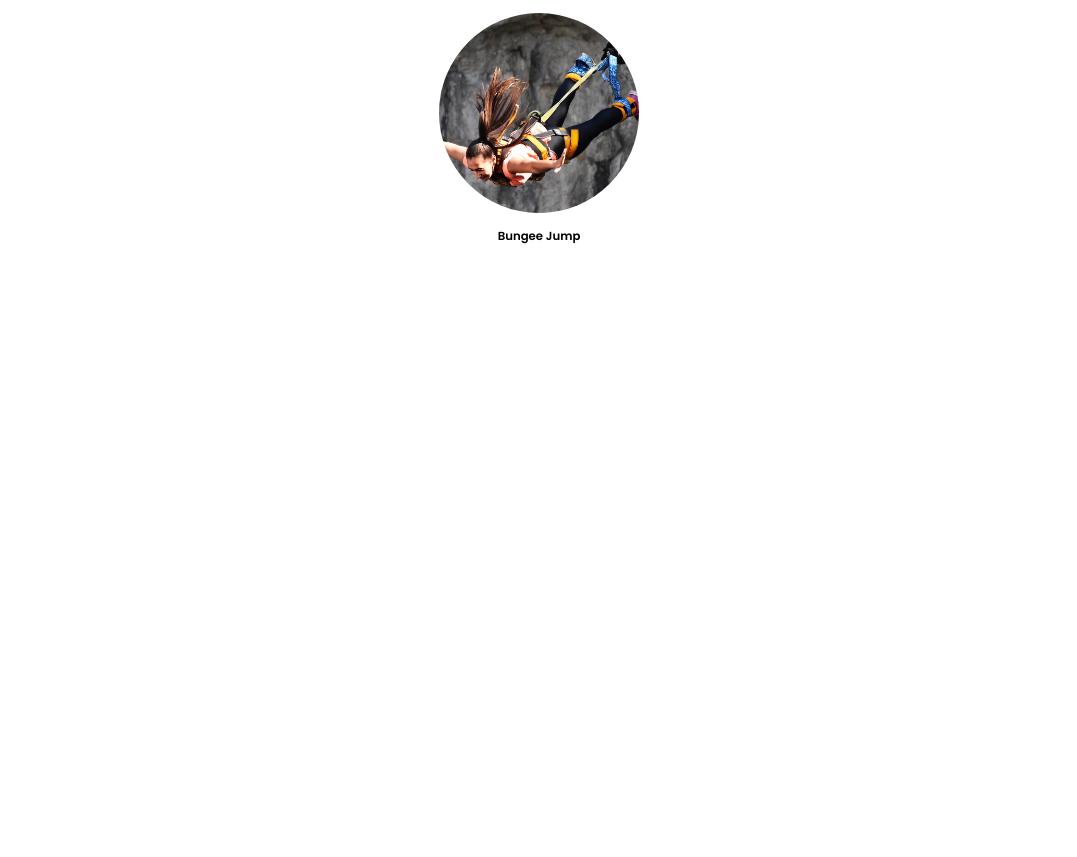
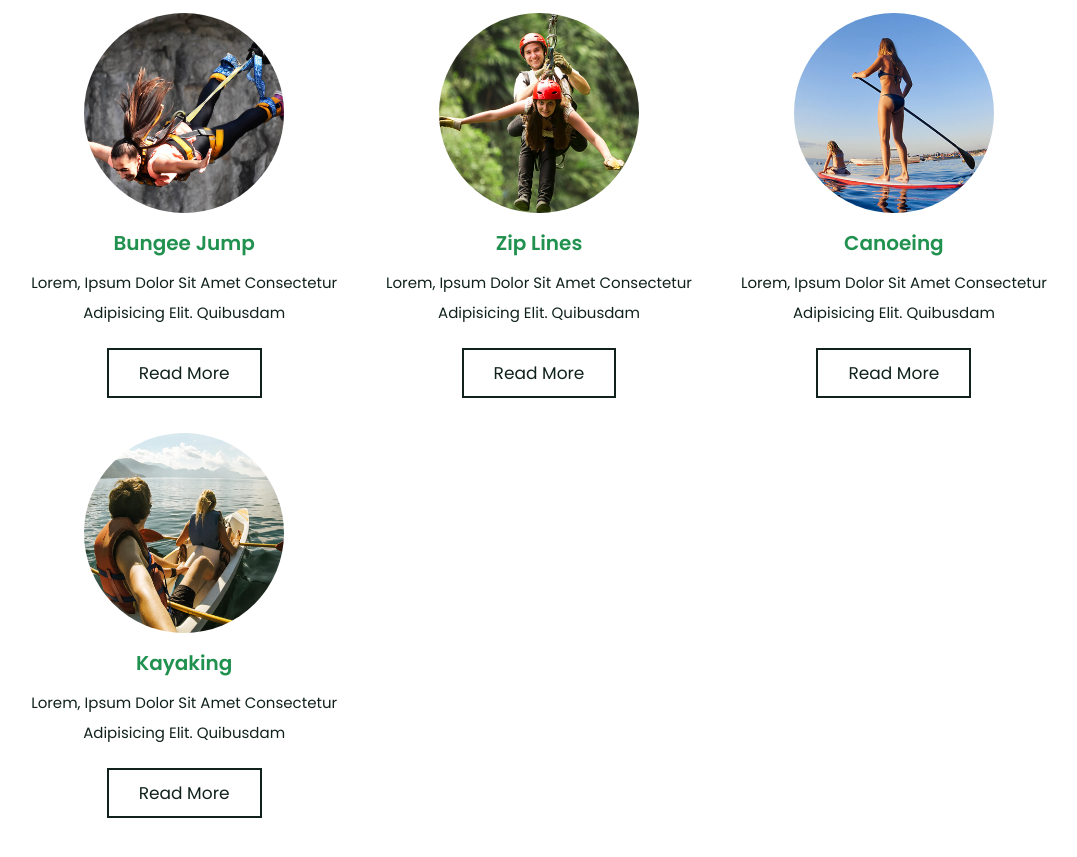
Before and after one commit to likeam/AdvantureAndTour, a website: page index.html in a window 1280 px wide. Shown: the part 932-1789 px from the top of the page, without its empty margins (101-1178 px from the left). Before the commit the page ends 1237 px from the top, so only its background shows below. Drawn offline with nearby package versions, Linux system fonts and the light colour scheme.

Commit message:
Building the Category Section

```diff
--- a/_category.scss
+++ b/_category.scss
@@ -9,24 +9,25 @@
     & .box {
     text-align: center;
     padding: 1rem;
-    }
 
-    & .box img {
+
+        & img {
             height: 20rem;
             width: 20rem;
             border-radius: 50%;
             margin-bottom: 1rem;
         }
 
-    &.box h3 {
+        & h3 {
             font-size: 2rem;
             color: #219150;
         }
 
-    & .box p {
+        & p {
             font-size: 1.5rem;
             color: #10221b;
             padding: 1rem 0;
             line-height: 2;
         }
     }
+}
--- a/index.html
+++ b/index.html
@@ -86,7 +86,26 @@
             <div class="box">
                 <img src="./img/category-1.jpg" alt="">
                 <h3>bungee jump</h3>
-
+                <p>Lorem, ipsum dolor sit amet consectetur adipisicing elit. Quibusdam </p>
+                <a href="#" class="btn">read more</a>
+            </div>
+            <div class="box">
+                <img src="./img/category-2.jpg" alt="">
+                <h3>zip lines</h3>
+                <p>Lorem, ipsum dolor sit amet consectetur adipisicing elit. Quibusdam </p>
+                <a href="#" class="btn">read more</a>
+            </div>
+            <div class="box">
+                <img src="./img/category-3.jpg" alt="">
+                <h3>canoeing</h3>
+                <p>Lorem, ipsum dolor sit amet consectetur adipisicing elit. Quibusdam </p>
+                <a href="#" class="btn">read more</a>
+            </div>
+            <div class="box">
+                <img src="./img/category-4.jpg" alt="">
+                <h3>kayaking</h3>
+                <p>Lorem, ipsum dolor sit amet consectetur adipisicing elit. Quibusdam </p>
+                <a href="#" class="btn">read more</a>
             </div>
         </div>
     </section>
```
Also changed, not shown: css/style.css, sass/_header.scss (indentation only). Lines whose indentation alone changed are shown as unchanged.
